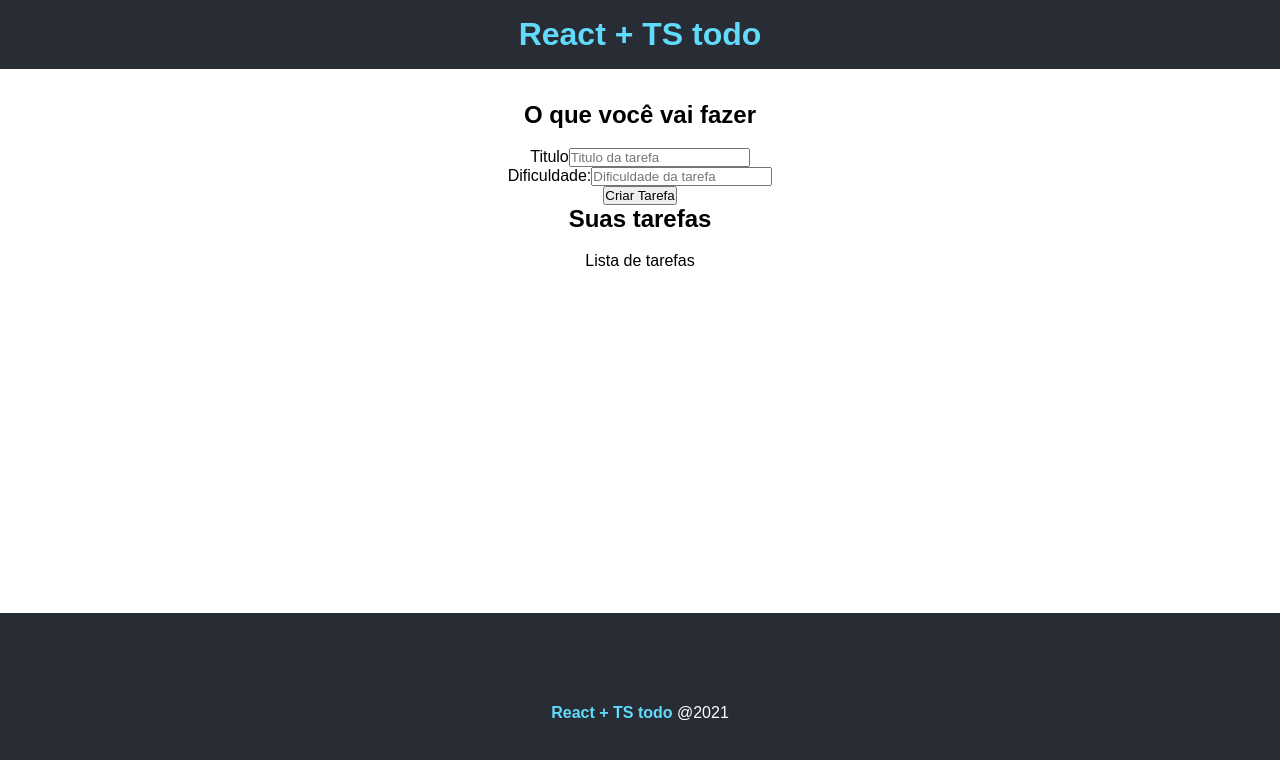
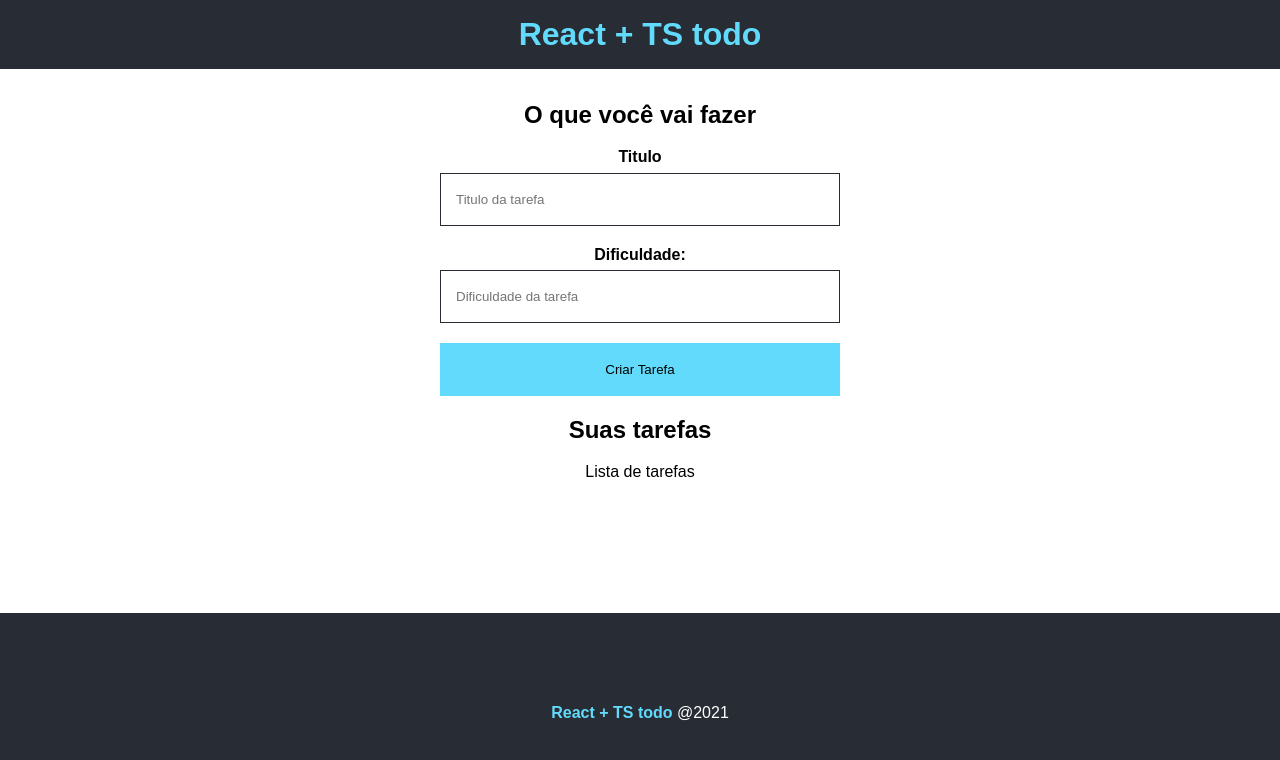
Before and after one commit to giclayne/todo-react, a React (Create React App) app: page / in a window 1280 px wide. Shown: the top 760 px of the page. Built offline with nearby package versions, Linux system fonts and the light colour scheme; the HTML template or start-up script is replaced by a standard one.

Commit message:
importando css do formulario

```diff
--- a/src/components/TaskForm.tsx
+++ b/src/components/TaskForm.tsx
@@ -1,17 +1,17 @@
 import React from 'react'
-
+import styles from "./TaskForm.module.css"
 type Props = {
     btnText: string
 }
 
 const TaskForm = ({btnText}: Props) => {
     return (
-        <form>
-            <div>
+        <form className={styles.form}>
+            <div className={styles.input_container}>
                 <label htmlFor="title">Titulo</label>
                 <input type="text" name='title' placeholder='Titulo da tarefa' />
             </div>
-            <div>
+            <div className={styles.input_container}>
                 <label htmlFor="difficulty">Dificuldade:</label>
                 <input type="text" name='difficulty' placeholder='Dificuldade da tarefa' />
             </div>
```
